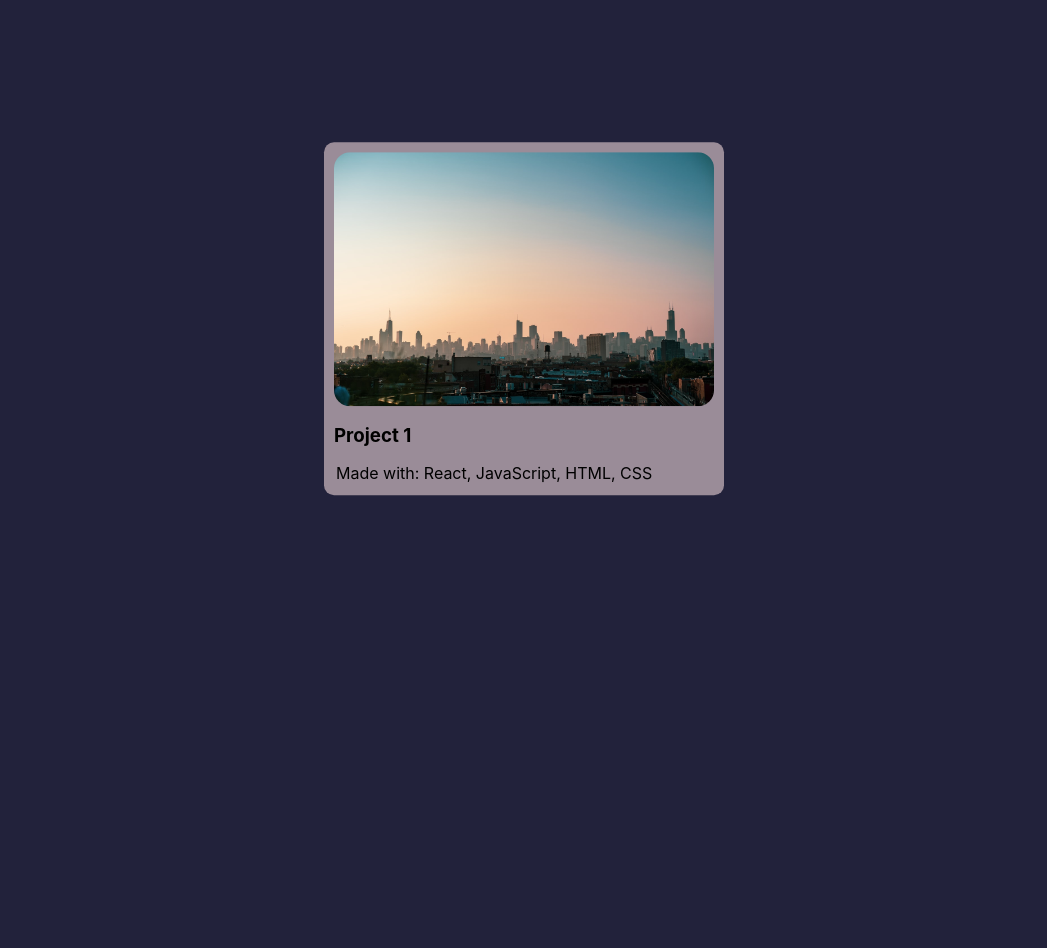
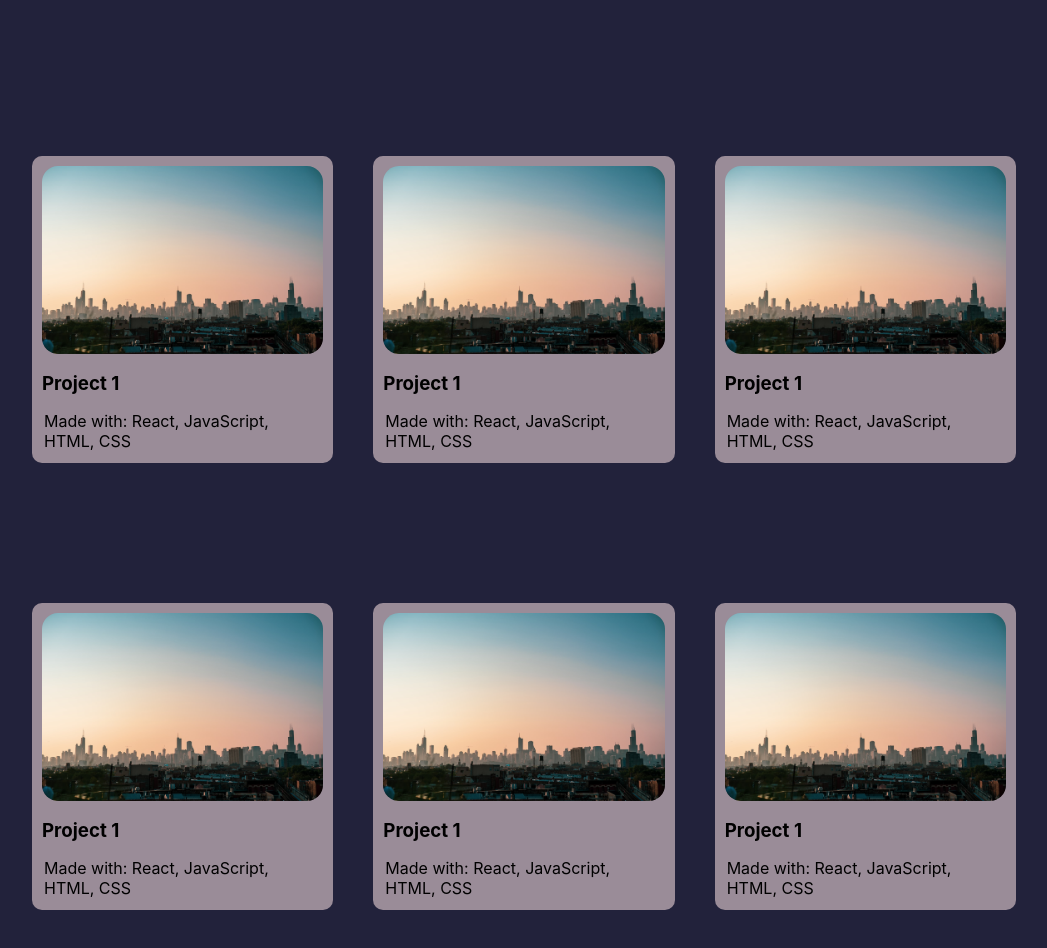
Before and after one commit to ccrutcher/portfolio, a React (Create React App) app: page / in a window 1280 px wide. Shown: the part 860-1808 px from the top of the page, without its empty margins (116-1163 px from the left). Built offline with nearby package versions, Linux system fonts and the light colour scheme.

Commit message:
Cleaned up project section

```diff
--- a/src/sections/Contact.js
+++ b/src/sections/Contact.js
@@ -4,7 +4,7 @@ import './Contact.css';
 export class Contact extends Component {
   state = {};
   render() {
-    return <div className='contact-section' id='contact' />;
+    return <div className='contact-section' id='contact'></div>;
   }
 }
 
--- a/src/sections/Project.css
+++ b/src/sections/Project.css
@@ -26,10 +26,8 @@
   align-content: center;
   justify-content: space-around;
   max-height: 80%;
-}
-
-.project-container2 {
-  margin-top: 60px;
+  margin-bottom: 100px;
+  width: 80%;
 }
 
 .project {
@@ -109,7 +107,7 @@ img {
   transform: translatey(-25%);
 }
 
-.back .streaming-info {
+.back .project-links {
   transform: translatey(-20px);
   display: block;
   -webkit-columns: 2;
@@ -118,7 +116,7 @@ img {
   column-rule: 1px solid rgba(255, 255, 255, 0.25);
 }
 
-.back .game-stat span {
+.back .project-link span {
   font-size: 0.9rem;
   display: block;
 }
--- a/src/sections/Projects.js
+++ b/src/sections/Projects.js
@@ -6,14 +6,14 @@ export class Project extends Component {
   render() {
     return (
       <div className='project-section' id='projects'>
-        <div className='project-container project-container1'>
+        <div className='project-container container-1'>
           <div className='project project1'>
             <div className='game'>
               <div className='front'>
                 <img
                   className='thumbnail'
                   src={require('../imgs/photo-1534298261662-f8fdd25317db.jpg')}
-                  alt='Gwent'
+                  alt=''
                 />
                 <h3 className='name'>Project 1</h3>
                 <div className='stats'>
@@ -25,13 +25,230 @@ export class Project extends Component {
 
               <div className='back'>
                 <h3 className='name'>Project 1</h3>
-                <div className='streaming-info'>
-                  <p className='game-stat'>
+                <div className='project-links'>
+                  <p className='project-link'>
                     <button type='button' className='button'>
                       Github
                     </button>
                   </p>
-                  <p className='game-stat'>
+                  <p className='project-link'>
+                    <button type='button' className='button'>
+                      Github
+                    </button>
+                  </p>
+                </div>
+                <div className='description'>
+                  <p>
+                    This project does stuff This project does stuff This project
+                    does stuff This project does stuff This project does stuff
+                    This project does stuff This project does stuff This project
+                    does stuff This project does stuff This project does stuff
+                    This project does stuff This project does stuff
+                  </p>
+                </div>
+              </div>
+              <div className='background'></div>
+            </div>
+          </div>
+          <div className='project project1'>
+            <div className='game'>
+              <div className='front'>
+                <img
+                  className='thumbnail'
+                  src={require('../imgs/photo-1534298261662-f8fdd25317db.jpg')}
+                  alt=''
+                />
+                <h3 className='name'>Project 1</h3>
+                <div className='stats'>
+                  <p className='madewith'>
+                    Made with: React, JavaScript, HTML, CSS
+                  </p>
+                </div>
+              </div>
+
+              <div className='back'>
+                <h3 className='name'>Project 1</h3>
+                <div className='project-links'>
+                  <p className='project-link'>
+                    <button type='button' className='button'>
+                      Github
+                    </button>
+                  </p>
+                  <p className='project-link'>
+                    <button type='button' className='button'>
+                      Github
+                    </button>
+                  </p>
+                </div>
+                <div className='description'>
+                  <p>
+                    This project does stuff This project does stuff This project
+                    does stuff This project does stuff This project does stuff
+                    This project does stuff This project does stuff This project
+                    does stuff This project does stuff This project does stuff
+                    This project does stuff This project does stuff
+                  </p>
+                </div>
+              </div>
+              <div className='background'></div>
+            </div>
+          </div>
+          <div className='project project1'>
+            <div className='game'>
+              <div className='front'>
+                <img
+                  className='thumbnail'
+                  src={require('../imgs/photo-1534298261662-f8fdd25317db.jpg')}
+                  alt=''
+                />
+                <h3 className='name'>Project 1</h3>
+                <div className='stats'>
+                  <p className='madewith'>
+                    Made with: React, JavaScript, HTML, CSS
+                  </p>
+                </div>
+              </div>
+
+              <div className='back'>
+                <h3 className='name'>Project 1</h3>
+                <div className='project-links'>
+                  <p className='project-link'>
+                    <button type='button' className='button'>
+                      Github
+                    </button>
+                  </p>
+                  <p className='project-link'>
+                    <button type='button' className='button'>
+                      Github
+                    </button>
+                  </p>
+                </div>
+                <div className='description'>
+                  <p>
+                    This project does stuff This project does stuff This project
+                    does stuff This project does stuff This project does stuff
+                    This project does stuff This project does stuff This project
+                    does stuff This project does stuff This project does stuff
+                    This project does stuff This project does stuff
+                  </p>
+                </div>
+              </div>
+              <div className='background'></div>
+            </div>
+          </div>
+        </div>
+        <div className='project-container container-2'>
+          <div className='project project1'>
+            <div className='game'>
+              <div className='front'>
+                <img
+                  className='thumbnail'
+                  src={require('../imgs/photo-1534298261662-f8fdd25317db.jpg')}
+                  alt=''
+                />
+                <h3 className='name'>Project 1</h3>
+                <div className='stats'>
+                  <p className='madewith'>
+                    Made with: React, JavaScript, HTML, CSS
+                  </p>
+                </div>
+              </div>
+
+              <div className='back'>
+                <h3 className='name'>Project 1</h3>
+                <div className='project-links'>
+                  <p className='project-link'>
+                    <button type='button' className='button'>
+                      Github
+                    </button>
+                  </p>
+                  <p className='project-link'>
+                    <button type='button' className='button'>
+                      Github
+                    </button>
+                  </p>
+                </div>
+                <div className='description'>
+                  <p>
+                    This project does stuff This project does stuff This project
+                    does stuff This project does stuff This project does stuff
+                    This project does stuff This project does stuff This project
+                    does stuff This project does stuff This project does stuff
+                    This project does stuff This project does stuff
+                  </p>
+                </div>
+              </div>
+              <div className='background'></div>
+            </div>
+          </div>
+          <div className='project project1'>
+            <div className='game'>
+              <div className='front'>
+                <img
+                  className='thumbnail'
+                  src={require('../imgs/photo-1534298261662-f8fdd25317db.jpg')}
+                  alt=''
+                />
+                <h3 className='name'>Project 1</h3>
+                <div className='stats'>
+                  <p className='madewith'>
+                    Made with: React, JavaScript, HTML, CSS
+                  </p>
+                </div>
+              </div>
+
+              <div className='back'>
+                <h3 className='name'>Project 1</h3>
+                <div className='project-links'>
+                  <p className='project-link'>
+                    <button type='button' className='button'>
+                      Github
+                    </button>
+                  </p>
+                  <p className='project-link'>
+                    <button type='button' className='button'>
+                      Github
+                    </button>
+                  </p>
+                </div>
+                <div className='description'>
+                  <p>
+                    This project does stuff This project does stuff This project
+                    does stuff This project does stuff This project does stuff
+                    This project does stuff This project does stuff This project
+                    does stuff This project does stuff This project does stuff
+                    This project does stuff This project does stuff
+                  </p>
+                </div>
+              </div>
+              <div className='background'></div>
+            </div>
+          </div>
+          <div className='project project1'>
+            <div className='game'>
+              <div className='front'>
+                <img
+                  className='thumbnail'
+                  src={require('../imgs/photo-1534298261662-f8fdd25317db.jpg')}
+                  alt=''
+                />
+                <h3 className='name'>Project 1</h3>
+                <div className='stats'>
+                  <p className='madewith'>
+                    Made with: React, JavaScript, HTML, CSS
+                  </p>
+                </div>
+              </div>
+
+              <div className='back'>
+                <h3 className='name'>Project 1</h3>
+                <div className='project-links'>
+                  <p className='project-link'>
+                    <button type='button' className='button'>
+                      Github
+                    </button>
+                  </p>
+                  <p className='project-link'>
                     <button type='button' className='button'>
                       Github
                     </button>
```
